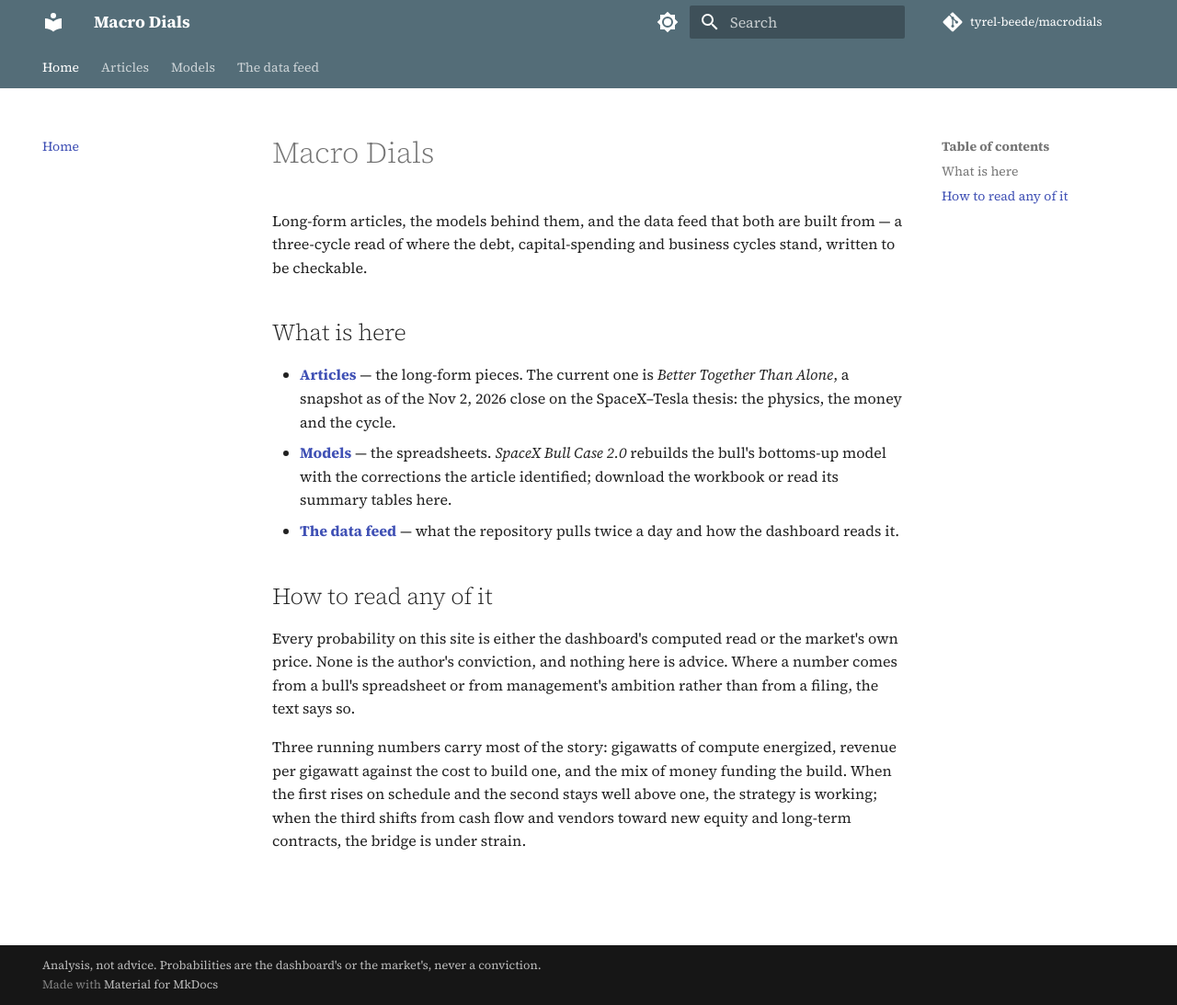
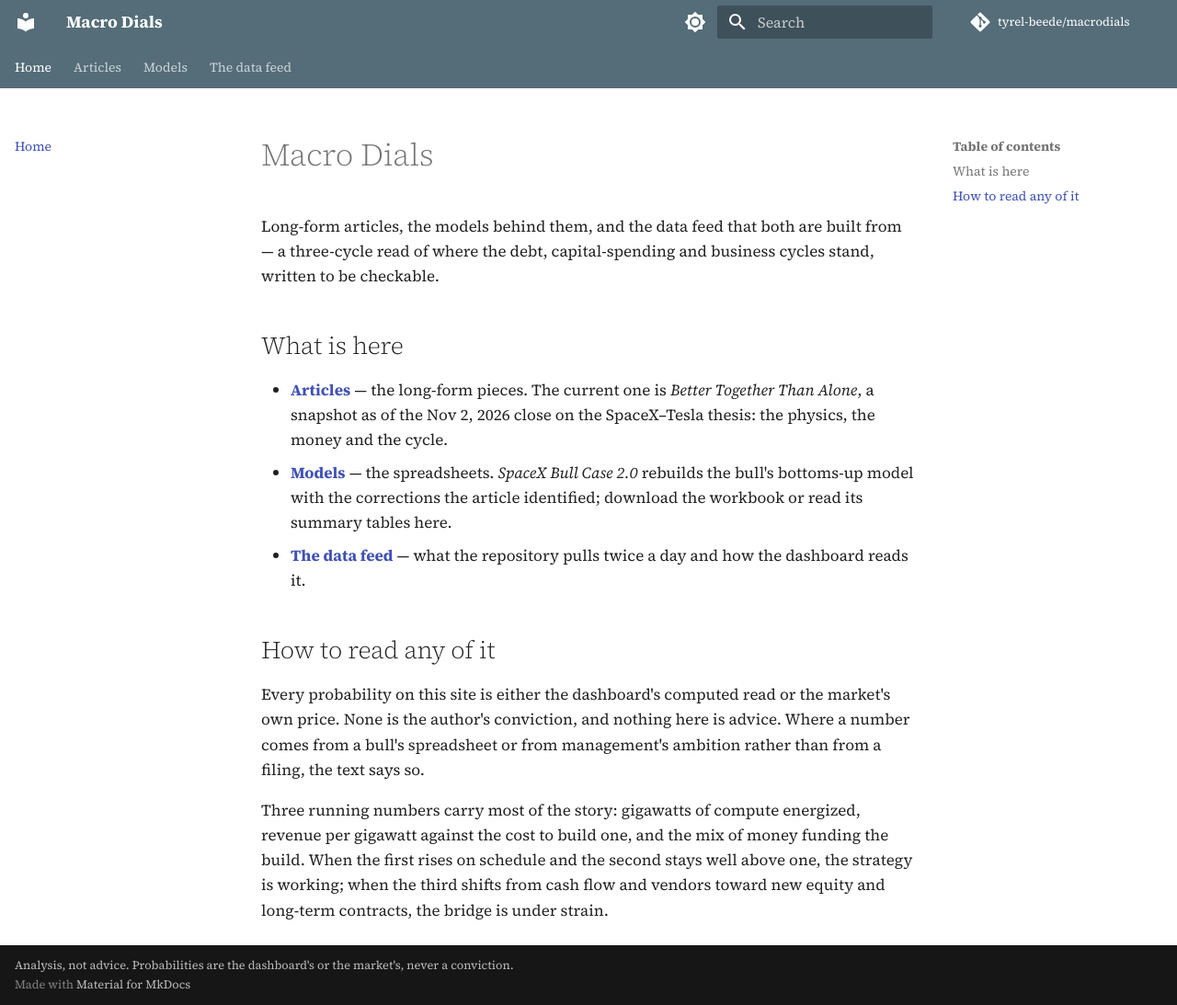
Before and after one commit to tyrel-beede/macrodials, an MkDocs documentation site: the page built from docs/index.md, in a window 1280 px wide and 1093 px high. Shown: the whole window at 92% size. Built offline with MkDocs 1.6.1 and Material for MkDocs 9.7.7, drawn with Linux system fonts in a browser that asks for light colours; comment, search, counter and statistics services are not loaded.

Commit message:
Wider layout for today's displays
docs/stylesheets/extra.css widens the Material grid from 61rem to 90rem (one number to tune),
holds the sidebars at their normal width so the room goes to the content column, nudges the body
type to 0.85rem and keeps tables compact.

Co-Authored-By: Claude Fable 5.1 <noreply@anthropic.com>
Claude-Session: https://claude.ai/code/session_018bD6wvLDvuXJaxpEr5BHs2

```diff
--- /dev/null
+++ b/docs/stylesheets/extra.css
@@ -0,0 +1,23 @@
+/* Wider layout for today's displays. Material's default grid is 61rem (~976 px), which leaves a narrow
+   centre column once the navigation and table-of-contents sidebars take their share. Change the one
+   number below to taste: 80rem ≈ 1280 px, 90rem ≈ 1440 px, 100rem ≈ 1600 px. */
+.md-grid {
+  max-width: 90rem;
+}
+
+/* Keep the sidebars at their normal width so the extra room goes to the content column. */
+@media screen and (min-width: 76.25em) {
+  .md-sidebar {
+    width: 13rem;
+  }
+}
+
+/* A touch more type size so the longer lines stay comfortable to read. */
+.md-typeset {
+  font-size: 0.85rem;
+}
+
+/* Let wide tables use the room instead of wrapping every header cell. */
+.md-typeset table:not([class]) {
+  font-size: 0.72rem;
+}
--- a/mkdocs.yml
+++ b/mkdocs.yml
@@ -58,6 +58,9 @@ markdown_extensions:
       base_path: ["docs"]
       check_paths: true
 
+extra_css:
+  - stylesheets/extra.css
+
 exclude_docs: |
   model/tables/
 
```
